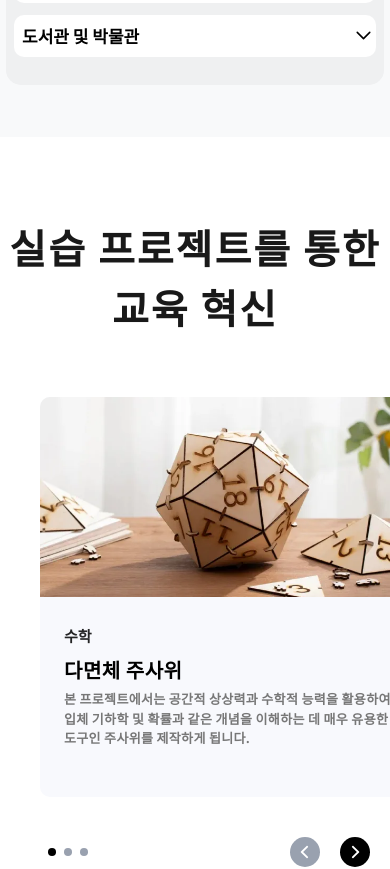
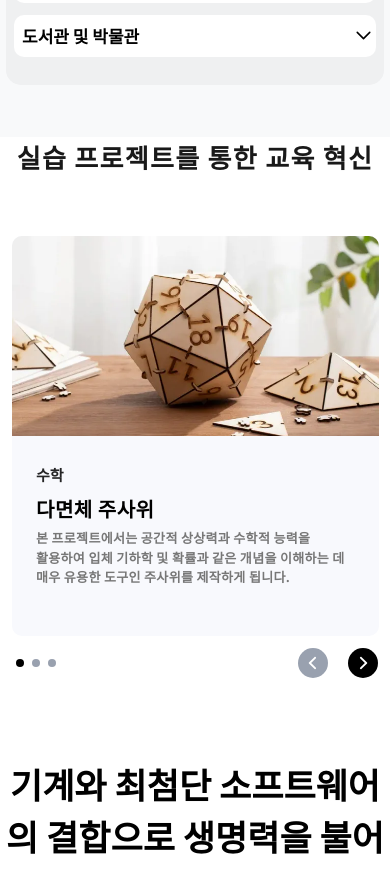
Before and after one commit to kangdaelyeol/xtool, a React (Vite) app: page / in a window 390 px wide. Shown: the part 3720-4589 px from the top of the page. Built offline with nearby package versions, Linux system fonts and the light colour scheme; a web font is replaced by a local one.

Commit message:
Feat: add transform education responsive design

```diff
--- a/src/screens/solution/components/transform-education.tsx
+++ b/src/screens/solution/components/transform-education.tsx
@@ -1,4 +1,4 @@
-import { useState } from 'react'
+import { useEffect, useState } from 'react'
 import { ArrowLeftIcon, ArrowRightIcon } from '../icons'
 import { cn } from '@/utils'
 
@@ -55,8 +55,15 @@ const transformConfig = [
 
 const Card = ({ subject, title, description, image }: CardInfo) => {
     return (
-        <div className="flex flex-col rounded-[10px] overflow-hidden w-95 min-w-95 max-w-95 h-100 bg-education-white">
-            <div className="w-full h-50 flex justify-center items-center ">
+        <div
+            className={cn(
+                'flex flex-col rounded-[10px] overflow-hidden h-100 bg-education-white',
+                'lg:w-[33%] lg:min-w-[33%]',
+                'md:w-[49%] md:min-w-[49%]',
+                'max-md:w-[98%] max-md:min-w-[98%]',
+            )}
+        >
+            <div className="w-full h-50 flex justify-center items-center">
                 <img
                     src={image}
                     alt="transform-education"
@@ -116,7 +123,7 @@ const PaginationButton = ({
     }
 
     const goNext = () => {
-        if (sliderIdx >= 2) return
+        if (sliderIdx >= count - 1) return
         setSliderIdx((prev) => prev + 1)
     }
 
@@ -146,22 +153,68 @@ const PaginationButton = ({
 
 export const TransformEducation = () => {
     const [sliderIdx, setSliderIdx] = useState(0)
+    const [sliderCount, setSliderCount] = useState(3)
+
+    useEffect(() => {
+        const handleResize = () => {
+            setSliderIdx(0)
+            if (innerWidth >= 1024) return setSliderCount(3)
+            if (innerWidth >= 768) return setSliderCount(4)
+            return setSliderCount(5)
+        }
+        window.addEventListener('resize', handleResize)
+        return () => {
+            window.removeEventListener('resize', handleResize)
+        }
+    }, [])
+
+    const getSliderTransform = () => {
+        if (sliderCount === 3)
+            return `translateX(calc(-33%*${sliderIdx} + -20px*${sliderIdx}))`
+        else if (sliderCount === 4)
+            return `translateX(calc(-49%*${sliderIdx} + -20px*${sliderIdx}))`
+        else return `translateX(calc(-98%*${sliderIdx} + -20px*${sliderIdx}))`
+    }
+
+    const sliderTransform = getSliderTransform()
 
     return (
-        <div className="w-full pt-20 pb-20 overflow-hidden *:select-none">
-            <div className="max-w-350 mx-auto">
+        <div
+            className={cn(
+                'w-full overflow-hidden *:select-none',
+                'md:pt-20 md:pb-20',
+            )}
+        >
+            <div
+                className={cn(
+                    'mx-auto overflow-hidden',
+                    'lg:max-w-350 lg:px-5',
+                )}
+            >
                 {/* Title */}
-                <div className="text-center text-black/90 text-[40px] font-semibold font-notokr tracking-wider">
+                <div
+                    className={cn(
+                        'text-center text-black/90 font-semibold font-notokr tracking-wider break-keep',
+                        'lg:text-[40px] md:text-[40px] max-md:text-[26px]',
+                    )}
+                >
                     실습 프로젝트를 통한 교육 혁신
                 </div>
                 {/* Slider */}
-                <div className="mt-15 w-full flex flex-col px-10">
+                <div
+                    className={cn(
+                        'mt-15 w-full flex flex-col relative',
+                        'lg:-left-4',
+                        'md:px-2',
+                        'max-md:px-2 max-md:left-1',
+                    )}
+                >
                     <div
                         className={cn(
                             'flex gap-5 relative transition duration-300 ease',
                         )}
                         style={{
-                            transform: `translateX(-${sliderIdx * 400}px)`,
+                            transform: sliderTransform,
                         }}
                     >
                         {transformConfig.map((item) => (
@@ -170,14 +223,21 @@ export const TransformEducation = () => {
                     </div>
                 </div>
                 {/* Slider controller */}
-                <div className="mt-10 flex justify-between w-full px-5 items-center">
+                <div
+                    className={cn(
+                        'flex justify-between w-full items-center relative',
+                        'lg:mt-10 lg:-left-4',
+                        'md:mt-10 md:-left-3',
+                        'max-md:mt-3 max-md:-left-3',
+                    )}
+                >
                     <PaginationDot
-                        count={3}
+                        count={sliderCount}
                         setSliderIdx={setSliderIdx}
                         sliderIdx={sliderIdx}
                     />
                     <PaginationButton
-                        count={3}
+                        count={sliderCount}
                         setSliderIdx={setSliderIdx}
                         sliderIdx={sliderIdx}
                     />
```
